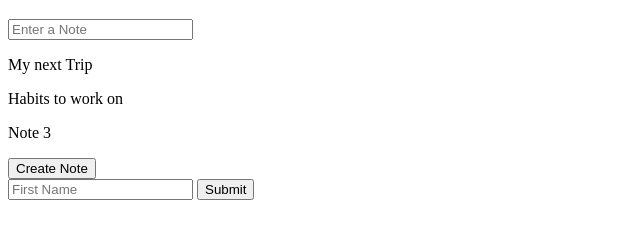
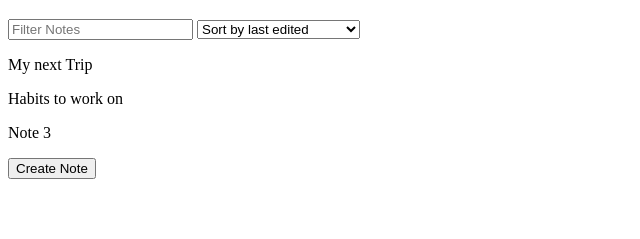
Before and after one commit to andrewsadowski/NoteTaker, a plain HTML site: page index.html in a window 1280 px wide. Shown: the part 61-300 px from the top of the page, without its empty margins (0-640 px from the left). Drawn offline with Linux system fonts and the light colour scheme.

Commit message:
added dropdown to manage filters

```diff
--- a/index.html
+++ b/index.html
@@ -14,14 +14,14 @@
 
 <body>
   <h1>NoteTaker</h1>
-  <input type="text" id="search-text" placeholder="Enter a Note">
+  <input type="text" id="search-text" placeholder="Filter Notes">
+  <select>
+    <option>Sort by last edited</option>
+    <option>Sort by recently created</option>
+    <option>Sort alphabetically</option>
+  </select>
   <div id="notes"></div>
   <button id="create-note">Create Note</button>
-  <form id="name-form">
-    <input type="text" placeholder="First Name" name="firstName">
-    <button>Submit</button>
-  </form>
-
   <script src="notes.js"></script>
 </body>
 
--- a/notes.js
+++ b/notes.js
@@ -41,8 +41,3 @@ document.querySelector('#search-text').addEventListener('input', e => {
   filters.searchText = e.target.value;
   renderNotes(notes, filters);
 });
-
-document.querySelector('#name-form').addEventListener('submit', e => {
-  e.preventDefault();
-  e.target.elements.firstName.value = '';
-});
```
